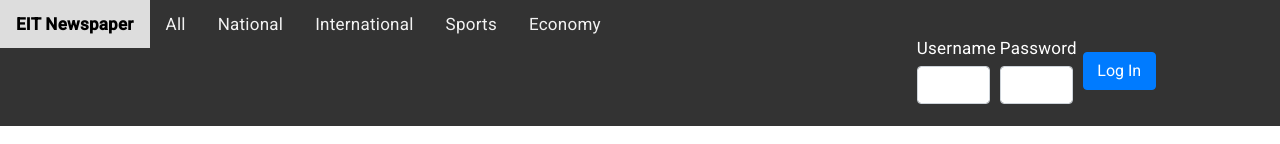
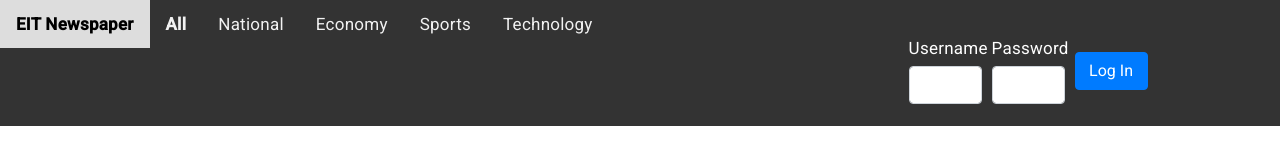
Before and after one commit to MR-KARPIN/PUI-WebNews, an Angular app in the folder web-news/: page /home in a window 1280 px wide. Shown: the top 144 px of the page. Built offline with nearby package versions, Linux system fonts and the light colour scheme; no server answers.

Commit message:
filtering works

```diff
--- a/web-news/src/app/mainpage/mainpage.component.html
+++ b/web-news/src/app/mainpage/mainpage.component.html
@@ -33,11 +33,13 @@
 
         <div class="topnav" id="myTopnav">
             <a class="header-link active">EIT Newspaper</a>
-            <a>All</a>
-            <a>National</a>
-            <a>International</a>
-            <a>Sports</a>
-            <a>Economy</a>
+            <a class="header-link" (click)="setCategoryFilter('all')">All</a>
+            <a (click)="setCategoryFilter('National')">National</a>
+            <a (click)="setCategoryFilter('Economy')">Economy</a>
+            <a (click)="setCategoryFilter('Sports')">Sports</a>
+            <a (click)="setCategoryFilter('Technology')">Technology</a>
+
+
             <a class="noHover"><app-login-form></app-login-form></a>
             <a href="javascript:void(0);" class="icon" (click)="myFunction()">
                 <i class="fa fa-bars"></i>
@@ -67,7 +69,7 @@
         <!--list of articles-->
             <div class="container">
                 <div class="row">
-                    <div *ngFor="let article of articleList | textfilter:term" class="col-sm" >
+                    <div *ngFor="let article of filteredArticles | textfilter:term" class="col-sm" >
 
                         <mat-card class="example-card">
                             <mat-card-header>
--- a/web-news/src/app/mainpage/mainpage.component.ts
+++ b/web-news/src/app/mainpage/mainpage.component.ts
@@ -41,6 +41,8 @@ export class MainpageComponent implements OnInit {
   isLoggedIn:boolean = false;
   term: string = ''; // Initialize it here
   articleList: Article[] = []; // Initialize it as an empty array
+  categoryFilter: string = 'all'; // Default category filter
+  filteredArticles: Article[] = [];
 
 
   constructor(private loginService:LoginService, private newsService:NewsService,
@@ -67,9 +69,6 @@ export class MainpageComponent implements OnInit {
         //TODO IMplemeNT ERROR HANDLING
       }
     });
-
-
-
     }
 
   ngOnInit(): void {
@@ -79,6 +78,23 @@ export class MainpageComponent implements OnInit {
 
     // Check the initial login status
     this.isLoggedIn = this.loginService.isLogged();
+
+    this.filterArticles();
+  }
+
+  setCategoryFilter(category: string): void {
+    this.categoryFilter = category;
+    this.filterArticles();
+  }
+
+  filterArticles() {
+    console.log('Category Filter before filtering:', this.categoryFilter);
+    if (this.categoryFilter === 'all') {
+      this.filteredArticles = this.articleList; // Show all articles
+    } else {
+      this.filteredArticles = this.articleList.filter(article => article.category === this.categoryFilter);
+    }
+    console.log('Category Filter after filtering:', this.categoryFilter);
   }
 
   edit(id:number):void{
```
